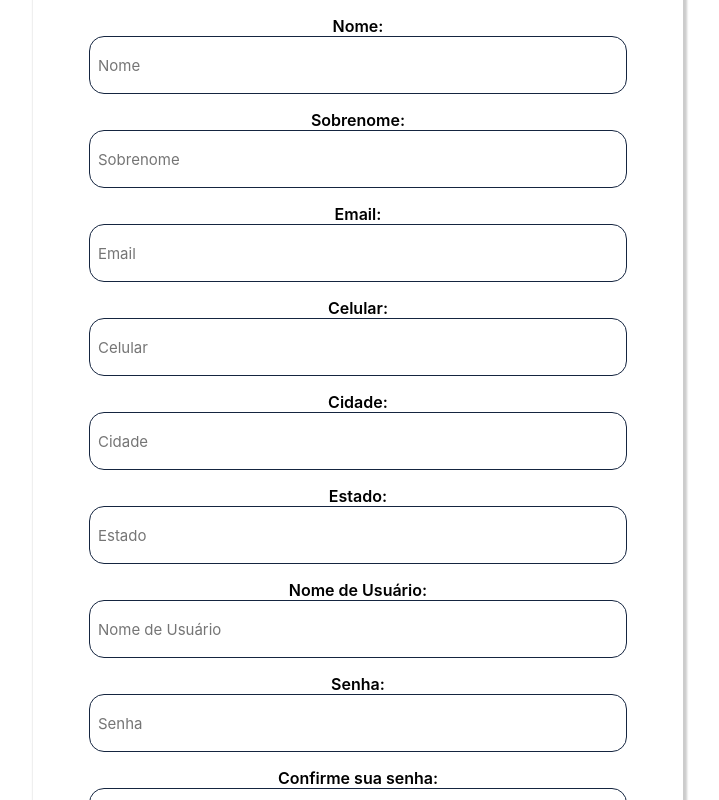
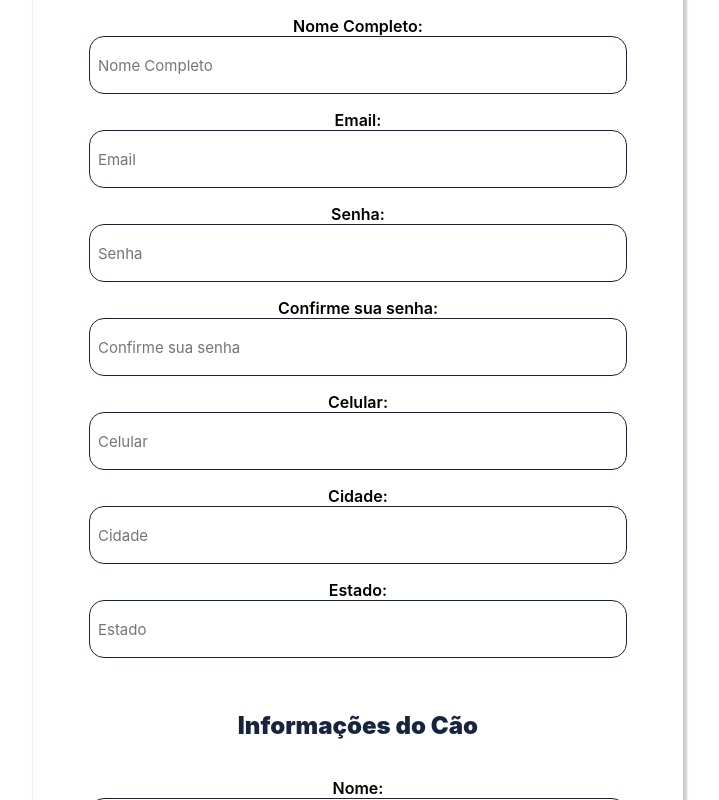
Before and after one commit to joaoveasey/projeto-pets-react, a React (Vite) app in the folder my-react-app/: page /cadastro in a window 1280 px wide. Shown: the part 280-1080 px from the top of the page, without its empty margins (307-1026 px from the left). Built offline with nearby package versions, Linux system fonts and the light colour scheme.

Commit message:
melhorias

```diff
--- a/my-react-app/src/firebase/config.jsx
+++ b/my-react-app/src/firebase/config.jsx
@@ -16,4 +16,4 @@ const app = initializeApp(firebaseConfig);
 const analytics = getAnalytics(app);
 const db = getFirestore(app)
 
-export {db}
+export {db, app}
--- a/my-react-app/src/pages/Register/register.jsx
+++ b/my-react-app/src/pages/Register/register.jsx
@@ -5,13 +5,11 @@ import { useState, useEffect } from 'react'
 
 
 function Register() {
-  const [firstName, setFirstName] = useState('')
-  const [lastName, setLastName] = useState('')
+  const [name, setName] = useState('')
   const [email, setEmail] = useState('')
   const [phoneNumber, setPhoneNumber] = useState('')
   const [city, setCity] = useState('')
   const [state, setState] = useState('')
-  const [username, setUsername] = useState('')
   const [password, setPassword] = useState('')
   const [confirmedPassword, setConfirmedPassword] = useState('')
 
@@ -30,13 +28,11 @@ function Register() {
     e.preventDefault()
     setError('')
     const user = {
-      firstName,
-      lastName,
+      name,
       email,
       phoneNumber,
       city,
       state,
-      username,
       password,
       dogName,
       dogBreed,
@@ -76,25 +72,15 @@ function Register() {
           <div className={styles.header}>
            <span>Novo usuário? Cadastre-se!</span>
           </div>
-          <span>Nome:</span>
+          <span>Nome Completo:</span>
           <label className={styles.inputContainer}>
             <input
             type="text"
-            name='firstName'
+            name='name'
             required
-            value={firstName}
-            onChange={(e) => setFirstName(e.target.value)}
-            placeholder='Nome'></input>
-          </label>
-          <span>Sobrenome:</span>
-          <label className={styles.inputContainer}>
-            <input
-            type="text"
-            name='lastName'
-            required
-            value={lastName}
-            onChange={(e) => setLastName(e.target.value)}
-            placeholder='Sobrenome'></input>
+            value={name}
+            onChange={(e) => setName(e.target.value)}
+            placeholder='Nome Completo'></input>
           </label>
           <span>Email:</span>
           <label className={styles.inputContainer} >
@@ -105,6 +91,26 @@ function Register() {
             value={email}
             onChange={(e) => setEmail(e.target.value)}
             placeholder='Email'></input>
+          </label>
+          <span>Senha:</span>
+          <label className={styles.inputContainer}>
+            <input
+            type="password"
+            name='password'
+            required
+            value={password}
+            onChange={(e) => setPassword(e.target.value)}
+            placeholder='Senha'></input>
+          </label>
+          <span>Confirme sua senha:</span>
+          <label className={styles.inputContainer}>
+            <input
+            type="password"
+            name='confirmedPassword'
+            required
+            value={confirmedPassword}
+            onChange={(e) => setConfirmedPassword(e.target.value)}
+            placeholder='Confirme sua senha'></input>
           </label>
           <span>Celular:</span>
           <label className={styles.inputContainer}>
@@ -136,36 +142,7 @@ function Register() {
             onChange={(e) => setState(e.target.value)}
             placeholder='Estado'></input>
           </label>
-          <span>Nome de Usuário:</span>
-          <label className={styles.inputContainer}>
-            <input
-            type="text"
-            name='username'
-            required
-            value={username}
-            onChange={(e) => setUsername(e.target.value)}
-            placeholder='Nome de Usuário'></input>
-          </label>
-          <span>Senha:</span>
-          <label className={styles.inputContainer}>
-            <input
-            type="password"
-            name='password'
-            required
-            value={password}
-            onChange={(e) => setPassword(e.target.value)}
-            placeholder='Senha'></input>
-          </label>
-          <span>Confirme sua senha:</span>
-          <label className={styles.inputContainer}>
-            <input
-            type="password"
-            name='confirmedPassword'
-            required
-            value={confirmedPassword}
-            onChange={(e) => setConfirmedPassword(e.target.value)}
-            placeholder='Confirme sua senha'></input>
-          </label>
+
         </div>
         <div>
         <div className={styles.header}>
```
Also changed, not shown: my-react-app/src/hooks/userAuthentication.jsx (+15 -2 lines).
